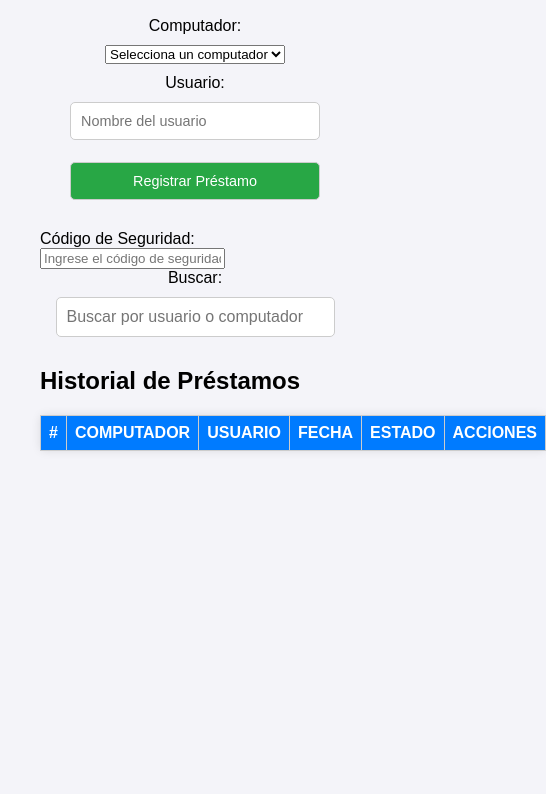
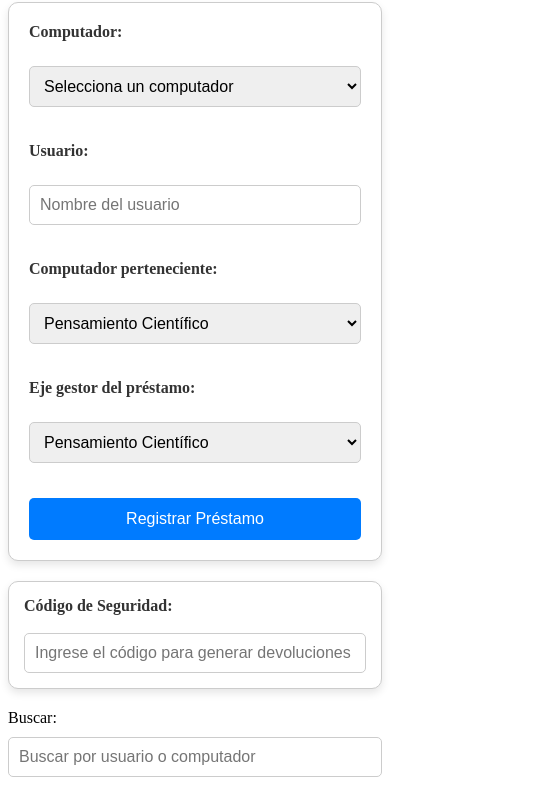
Before and after one commit to katbl23/hcolegio, a website: page public/index.html in a window 390 px wide. Shown: the part 115-909 px from the top of the page, 546 px wide, since content can reach past the window. Before the commit the page ends 844 px from the top, so only its background shows below. Drawn offline with Linux system fonts and the light colour scheme; no server answers.

Commit message:
Cambios al formulario

```diff
--- a/public/index.html
+++ b/public/index.html
@@ -16,20 +16,38 @@
     </select>
     <label for="usuario">Usuario:</label>
     <input type="text" id="usuario" placeholder="Nombre del usuario">
+
+
+    <label for="propietario">Computador perteneciente:</label>
+    <select id="propietario">
+        <option value="cientifico">Pensamiento Científico</option>
+        <option value="matematico">Pensamiento Matemático</option>
+    </select>
+
+    <label for="ejePrestamo">Eje gestor del préstamo:</label>
+    <select id="ejePrestamo">
+        <option value="cientifico">Pensamiento Científico</option>
+        <option value="matematico">Pensamiento Matemático</option>
+        <option value="lenguaje">Lenguaje</option>
+        <option value="ingles">Inglés</option>
+        <option value="esquemaImagen">Esquema e Imagen</option>
+        <option value="relacionesEntorno">Relaciones con el Entorno</option>
+    </select>
     <button id="addLoan">Registrar Préstamo</button>
   </div>
 
 <!-- Aquí agregamos el campo para ingresar el código de seguridad -->
 <div class="security-container">
   <label for="securityCode">Código de Seguridad:</label>
-  <input type="password" id="securityCode" placeholder="Ingrese el código de seguridad">
+  <input type="password" id="securityCode" placeholder="Ingrese el código para generar devoluciones">
 </div>
 
-  <div class="search-container">
-    <label for="search">Buscar:</label>
-    <input type="text" id="search" placeholder="Buscar por usuario o computador">
-  </div>
+<div class="search-container">
+  <label for="search">Buscar:</label>
+  <input type="text" id="search" placeholder="Buscar por usuario o computador">
+</div>
 
+<div class="history-container">
   <h2>Historial de Préstamos</h2>
   <table id="loanTable">
     <thead>
@@ -46,9 +64,10 @@
       <!-- Filas dinámicas -->
     </tbody>
   </table>
+</div>
 
-  <div id="error-message" style="color: red; display: none;"></div>
+<div id="error-message">Error: No se encontraron datos.</div>
 
-  <script src="script.js"></script>
+<script src="script.js"></script>
 </body>
 </html>
--- a/public/script.js
+++ b/public/script.js
@@ -90,6 +90,8 @@ async function returnLoan(loanId) {
 async function addLoan() {
   const computerSelect = document.getElementById("computer");
   const usuario = document.getElementById("usuario").value;
+  const propietario = document.getElementById("propietario").value; // Obtener el valor del propietario
+  const ejePrestamo = document.getElementById("ejePrestamo").value;
   const computer = computerSelect.value; // Obtiene el valor del computador seleccionado
 
   // Verificar si los campos son vacíos
@@ -110,6 +112,8 @@ async function addLoan() {
   const loan = {
     computer: selectedComputer.name, // Usamos el nombre o ID según tu preferencia
     usuario: usuario,
+    propietario: propietario, // Agregar propietario
+    ejePrestamo: ejePrestamo, // Agregar eje gestor
     date: new Date().toISOString(),
     returned: false,
   };
--- a/public/style.css
+++ b/public/style.css
@@ -1,188 +1,199 @@
-/* General */
-body {
-    font-family: Arial, sans-serif;
-    background-color: #f4f4f9;
-    margin: 20px;
+/* Contenedor principal del formulario */
+.form-container {
+  background-color: #ffffff;
+  border: 1px solid #ccc;
+  border-radius: 10px;
   padding: 20px;
+  max-width: 800px;
+  margin: 0 auto;
+  box-shadow: 0 4px 8px rgba(0, 0, 0, 0.1);
+  display: grid;
+  grid-template-columns: 1fr 1fr;
+  gap: 20px;
+  align-items: center;
 }
 
-  h1 {
+/* Alinear etiquetas e inputs */
+.form-container label {
+  margin-bottom: 5px;
+  font-weight: bold;
   color: #333;
-    text-align: center;
-    font-size: 2em;
-    margin-bottom: 20px;
 }
 
-  /* Estilo para el contenedor del formulario */
-  .form-container, .search-container {
-    margin-bottom: 20px;
-    display: flex;
-    gap: 10px;
-    justify-content: center;
-    flex-wrap: wrap;
+.form-container select,
+.form-container input {
+  width: 100%;
+  padding: 10px;
+  margin-bottom: 15px;
+  border: 1px solid #ccc;
+  border-radius: 5px;
+  font-size: 1rem;
+  box-sizing: border-box;
+  transition: border-color 0.3s;
 }
 
-  .form-container input, .form-container button, .search-container input {
+.form-container select:focus,
+.form-container input:focus {
+  border-color: #007bff;
+  outline: none;
+}
+
+/* Botón de registrar */
+.form-container button {
+  grid-column: span 2; /* El botón ocupa todo el ancho */
+  padding: 12px;
+  font-size: 1rem;
+  background-color: #007bff;
+  color: white;
+  border: none;
+  border-radius: 5px;
+  cursor: pointer;
+  transition: background-color 0.3s ease;
+  text-align: center;
+}
+
+.form-container button:hover {
+  background-color: #0056b3;
+}
+
+/* Contenedor de código de seguridad */
+.security-container {
+  background-color: #ffffff;
+  border: 1px solid #ccc;
+  border-radius: 10px;
+  padding: 15px;
+  max-width: 800px;
+  margin: 20px auto 0 auto;
+  box-shadow: 0 4px 8px rgba(0, 0, 0, 0.1);
+}
+
+.security-container label {
+  display: block;
+  margin-bottom: 8px;
+  font-weight: bold;
+  color: #333;
+}
+
+.security-container input {
+  width: 100%;
   padding: 10px;
-    font-size: 1rem;
   border: 1px solid #ccc;
   border-radius: 5px;
+  font-size: 1rem;
   box-sizing: border-box;
 }
 
-  .form-container button {
-    background-color: #28a745;
-    color: white;
-    cursor: pointer;
-    transition: background-color 0.3s ease;
+/* Diseño responsivo para pantallas pequeñas */
+@media (max-width: 768px) {
+  .form-container {
+    grid-template-columns: 1fr; /* Una sola columna en dispositivos pequeños */
   }
 
-  .form-container button:hover {
-    background-color: #218838;
+  .form-container button {
+    grid-column: span 1;
+  }
+}
+/* Contenedor del historial de préstamos */
+.history-container {
+  margin: 20px auto;
+  padding: 20px;
+  background-color: #ffffff;
+  border: 1px solid #ccc;
+  border-radius: 10px;
+  box-shadow: 0 4px 6px rgba(0, 0, 0, 0.1);
+  max-width: 1200px;
+  overflow-x: auto; /* Scroll horizontal si es necesario */
 }
 
-  .search-container input {
-    width: 200px;
-    margin-bottom: 10px;
-    border-radius: 5px;
-  }
-
-  /* Estilo para la tabla */
-  table {
+/* Tabla */
+.history-container table {
   width: 100%;
   border-collapse: collapse;
-    margin-top: 20px;
-    background-color: white;
-    box-shadow: 0 0 10px rgba(0, 0, 0, 0.1);
-    border-radius: 5px;
-  }
-
-  table, th, td {
-    border: 1px solid #ccc;
-  }
-
-  th, td {
-    padding: 12px;
+  font-size: 16px;
+  margin-top: 10px;
   text-align: left;
 }
 
-  th {
-    background-color: #007bff;
-    color: white;
-    text-transform: uppercase;
-    font-size: 1rem;
+.history-container th,
+.history-container td {
+  padding: 12px 15px;
+  border: 1px solid #ddd;
 }
 
-  td {
-    font-size: 1rem;
+.history-container th {
+  background-color: #f4f4f4;
+  font-weight: bold;
+  color: #333;
 }
 
-  tr:nth-child(even) {
+.history-container td {
+  color: #555;
+}
+
+/* Alternar colores de filas */
+.history-container tr:nth-child(even) {
   background-color: #f9f9f9;
 }
 
-  tr:hover {
-    background-color: #f1f1f1;
+.history-container tr:hover {
+  background-color: #e6f7ff;
+  cursor: pointer;
 }
 
-  .returned {
-    text-decoration: line-through;
-    color: gray;
-    background-color: #f8d7da;
+/* Mensaje de error */
+#error-message {
+  margin-top: 15px;
+  font-size: 14px;
+  text-align: center;
+  display: none;
 }
 
-  /* Estilo para los botones de acciones */
-  button {
-    padding: 8px 12px;
-    margin: 2px;
-    border: none;
-    border-radius: 5px;
-    font-size: 0.9rem;
-    cursor: pointer;
-    transition: background-color 0.3s ease;
+/* Input y etiquetas */
+.security-container,
+.search-container {
+  display: flex;
+  flex-wrap: wrap;
+  align-items: center;
+  justify-content: space-between;
+  margin: 20px 0;
 }
 
-  button:hover {
-    background-color: #0056b3;
-    color: white;
+.security-container label,
+.search-container label {
+  font-size: 16px;
+  margin-right: 10px;
 }
 
-  button:active {
-    background-color: #003366;
+.security-container input,
+.search-container input {
+  flex: 1;
+  padding: 10px;
+  border: 1px solid #ccc;
+  border-radius: 5px;
+  font-size: 16px;
 }
 
-  /* Añadir un poco de animación */
-  @keyframes fadeIn {
-    from {
-      opacity: 0;
+/* Responsividad */
+@media (max-width: 768px) {
+  .security-container,
+  .search-container {
+    flex-direction: column;
+    align-items: stretch;
   }
-    to {
-      opacity: 1;
+
+  .security-container input,
+  .search-container input {
+    margin-top: 10px;
+  }
+
+  .history-container table,
+  .history-container th,
+  .history-container td {
+    display: block;
+    width: 100%;
+  }
+
+  .history-container tr {
+    margin-bottom: 10px;
   }
 }
-
-  tbody tr {
-    animation: fadeIn 0.5s ease-in;
-  }
-
-  /* Para pantallas medianas y más pequeñas (Tabletas, teléfonos) */
-@media (max-width: 768px) {
-  /* Ajustar la disposición del formulario */
-  .form-container {
-      flex-direction: column;
-      align-items: center;
-  }
-
-  .form-container input, .form-container button, .search-container input {
-      width: 100%;
-      max-width: 300px;
-      margin-bottom: 10px;
-  }
-
-  .search-container {
-      text-align: center;
-  }
-
-  /* Hacer que la tabla se ajuste bien en pantallas pequeñas */
-  table {
-      font-size: 0.9rem;
-      overflow-x: auto;
-  }
-
-  th, td {
-      padding: 8px;
-  }
-}
-
-/* Para pantallas muy pequeñas (Teléfonos pequeños) */
-@media (max-width: 480px) {
-  h1 {
-      font-size: 1.5em;
-  }
-
-  /* Mejorar la accesibilidad en botones */
-  button {
-      font-size: 0.8rem;
-      padding: 10px;
-  }
-
-  /* Ajustar la búsqueda y el formulario */
-  .search-container input {
-      width: 90%;
-  }
-
-  .form-container input, .form-container button {
-      font-size: 0.9rem;
-      width: 90%;
-      max-width: 250px;
-  }
-
-  /* Mejorar la tabla */
-  table {
-      font-size: 0.8rem;
-  }
-
-  td {
-      font-size: 0.9rem;
-  }
-}
```
Lines whose indentation alone changed are shown as unchanged.
